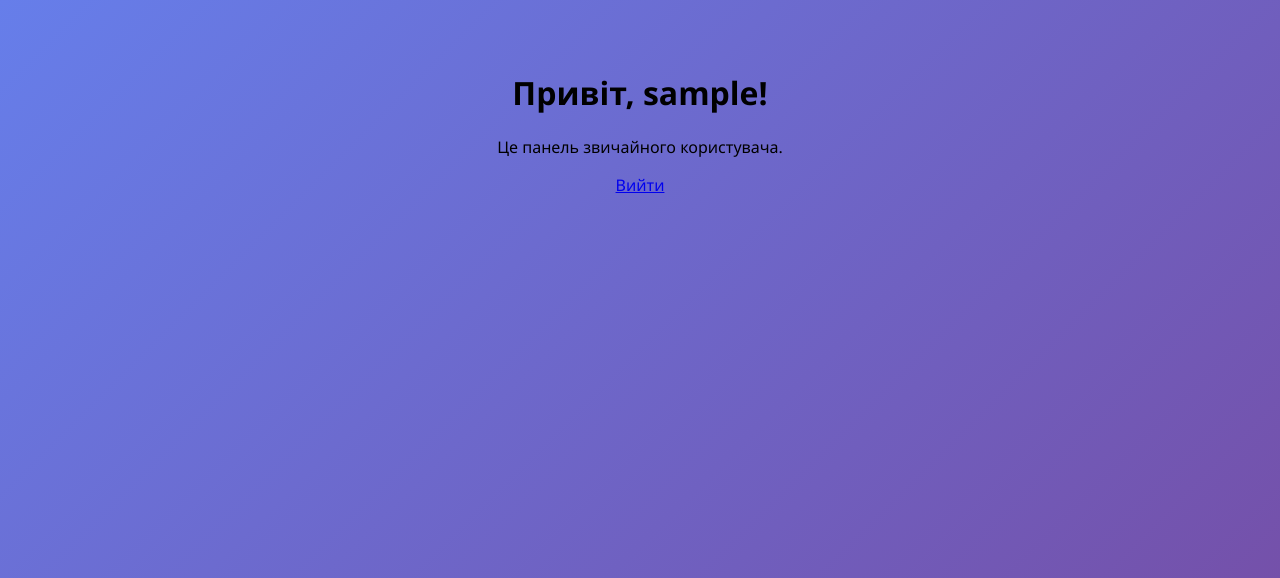
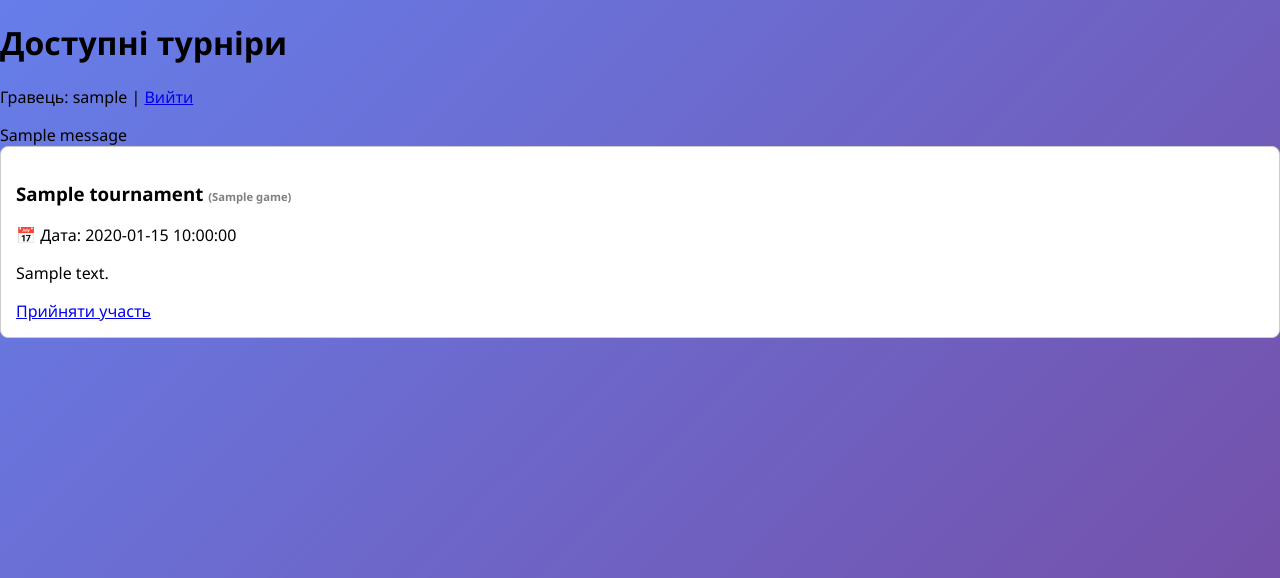
Before and after one commit to VladilavDiD/pythonweb, a Flask app: template MainDirectory/templates/user_home.html in a window 1280 px wide. Shown: the top 578 px of the page. Run offline with Flask 3, Linux system fonts and the light colour scheme; the template is opened without the code that fills it: most values are stand-ins (such as "Sample title", 1, 10 or a date in 2020); one stand-in notice (Sample message) is shown.

Commit message:
push update and start work in task 3

```diff
--- a/MainDirectory/app.py
+++ b/MainDirectory/app.py
@@ -1,71 +1,44 @@
 from flask import Flask, render_template, redirect, url_for, request, session, flash
-from users.db import init_db, create_user, verify_user
+from users.db import init_db, create_user, verify_user, create_tournament, get_all_tournaments, join_tournament_db
 
 app = Flask(__name__)
-app.secret_key = 'secret_key_random_string'  # Обов'язково для сесій!
+app.secret_key = 'secret_key_random_string'
 
-# Запуск БД
 init_db()
 
 
 @app.route('/')
 def index():
-    # Якщо вже увійшов - перекидаємо в кабінет, якщо ні - показуємо Лендінг
     if 'username' in session:
+        if session.get('role') == 'admin':
+            return redirect(url_for('admin_home'))
         return redirect(url_for('user_home'))
     return render_template('index.html')
 
 
+# ... (Login/Register/Logout залишаються без змін) ...
 @app.route('/login', methods=['GET', 'POST'])
 def login():
     if request.method == 'POST':
-        username = request.form.get('username')
-        password = request.form.get('password')
-
-        user = verify_user(username, password)
-
+        user = verify_user(request.form.get('username'), request.form.get('password'))
         if user:
+            session['user_id'] = user['id']  # Зберігаємо ID для запису на турнір
             session['username'] = user['username']
             session['role'] = user['role']
-
-            if user['role'] == 'admin':
-                return redirect(url_for('admin_home'))
-            else:
-                return redirect(url_for('user_home'))
+            return redirect(url_for('admin_home' if user['role'] == 'admin' else 'user_home'))
         else:
-            flash('Невірний логін або пароль!', 'error')
-
+            flash('Помилка входу', 'error')
     return render_template('login.html')
 
 
 @app.route('/register', methods=['GET', 'POST'])
 def register():
     if request.method == 'POST':
-        username = request.form.get('username')
-        password = request.form.get('password')
-
-        if create_user(username, password):
-            flash('Акаунт створено успішно! Тепер увійдіть.', 'success')
-            # Оце перенаправлення точно спрацює
+        if create_user(request.form.get('username'), request.form.get('password')):
+            flash('Успішно! Увійдіть.', 'success')
             return redirect(url_for('login'))
-        else:
-            flash('Користувач з таким логіном вже існує.', 'error')
-
+        flash('Користувач існує', 'error')
     return render_template('register.html')
-
-
-@app.route('/user_home')
-def user_home():
-    if 'username' not in session:
-        return redirect(url_for('login'))
-    return render_template('user_home.html', username=session['username'])
-
-
-@app.route('/admin_home')
-def admin_home():
-    if 'username' not in session or session.get('role') != 'admin':
-        return redirect(url_for('login'))
-    return render_template('admin_home.html', username=session['username'])
 
 
 @app.route('/logout')
@@ -74,5 +47,44 @@ def logout():
     return redirect(url_for('index'))
 
 
+# --- MVP ЛОГІКА ---
+
+@app.route('/user_home')
+def user_home():
+    if 'username' not in session: return redirect(url_for('login'))
+    # Показуємо список турнірів
+    tournaments = get_all_tournaments()
+    return render_template('user_home.html', username=session['username'], tournaments=tournaments)
+
+
+@app.route('/admin_home', methods=['GET', 'POST'])
+def admin_home():
+    if session.get('role') != 'admin': return redirect(url_for('login'))
+
+    if request.method == 'POST':
+        # Створення турніру
+        create_tournament(
+            request.form.get('name'),
+            request.form.get('game'),
+            request.form.get('date'),
+            request.form.get('description')
+        )
+        flash('Турнір створено!', 'success')
+
+    return render_template('admin_home.html', username=session['username'])
+
+
+@app.route('/join/<int:t_id>')
+def join_tournament(t_id):
+    if 'user_id' not in session: return redirect(url_for('login'))
+
+    if join_tournament_db(session['user_id'], t_id):
+        flash('Ви успішно зареєструвалися на турнір!', 'success')
+    else:
+        flash('Ви вже берете участь у цьому турнірі.', 'info')
+
+    return redirect(url_for('user_home'))
+
+
 if __name__ == '__main__':
     app.run(debug=True)
--- a/MainDirectory/templates/user_home.html
+++ b/MainDirectory/templates/user_home.html
@@ -1,15 +1,28 @@
 <!DOCTYPE html>
 <html lang="uk">
 <head>
-    <meta charset="UTF-8">
-    <title>Кабінет</title>
+    <title>Кабінет Гравця</title>
     <link rel="stylesheet" href="{{ url_for('static', filename='style.css') }}">
 </head>
 <body>
-    <div class="container" style="text-align: center; padding: 50px;">
-        <h1>Привіт, {{ username }}!</h1>
-        <p>Це панель звичайного користувача.</p>
-        <a href="{{ url_for('logout') }}" class="btn">Вийти</a>
+    <div class="container">
+        <h1>Доступні турніри</h1>
+        <p>Гравець: {{ username }} | <a href="{{ url_for('logout') }}">Вийти</a></p>
+
+        {% with messages = get_flashed_messages(with_categories=true) %}
+            {% if messages %}{% for cat, msg in messages %}<div class="{{ cat }}">{{ msg }}</div>{% endfor %}{% endif %}
+        {% endwith %}
+
+        <div class="tournaments-list">
+            {% for t in tournaments %}
+            <div class="tournament-card" style="border:1px solid #ccc; padding:15px; margin-bottom:10px; border-radius:8px; background: white;">
+                <h3>{{ t.name }} <span style="font-size:0.6em; color:gray;">({{ t.game }})</span></h3>
+                <p>📅 Дата: {{ t.date }}</p>
+                <p>{{ t.description }}</p>
+                <a href="{{ url_for('join_tournament', t_id=t.id) }}" class="btn">Прийняти участь</a>
+            </div>
+            {% endfor %}
+        </div>
     </div>
 </body>
 </html>
--- a/MainDirectory/users/db.py
+++ b/MainDirectory/users/db.py
@@ -8,7 +8,8 @@ DB_NAME = 'users.db'
 def init_db():
     conn = sqlite3.connect(DB_NAME)
     c = conn.cursor()
-    # Створюємо таблицю
+
+    # Таблиця користувачів
     c.execute('''
         CREATE TABLE IF NOT EXISTS users (
             id INTEGER PRIMARY KEY AUTOINCREMENT,
@@ -17,40 +18,96 @@ def init_db():
             role TEXT NOT NULL
         )
     ''')
+
+    # Таблиця турнірів (НОВЕ)
+    c.execute('''
+        CREATE TABLE IF NOT EXISTS tournaments (
+            id INTEGER PRIMARY KEY AUTOINCREMENT,
+            name TEXT NOT NULL,
+            game TEXT NOT NULL,
+            date TEXT NOT NULL,
+            description TEXT
+        )
+    ''')
+
+    # Таблиця учасників (хто куди записався) (НОВЕ)
+    c.execute('''
+        CREATE TABLE IF NOT EXISTS participants (
+            id INTEGER PRIMARY KEY AUTOINCREMENT,
+            user_id INTEGER,
+            tournament_id INTEGER,
+            FOREIGN KEY(user_id) REFERENCES users(id),
+            FOREIGN KEY(tournament_id) REFERENCES tournaments(id)
+        )
+    ''')
+
+    # Створення адміна
+    try:
+        admin_pass = generate_password_hash("admin123", method='pbkdf2:sha256')
+        c.execute('INSERT INTO users (username, password_hash, role) VALUES (?, ?, ?)',
+                  ("admin", admin_pass, "admin"))
+    except sqlite3.IntegrityError:
+        pass
+
     conn.commit()
     conn.close()
 
 
+# --- Функції користувачів (залишаються ті самі) ---
 def create_user(username, password, role='user'):
     conn = sqlite3.connect(DB_NAME)
     c = conn.cursor()
-
-    # Хешуємо пароль (безпечно)
-    # pbkdf2:sha256 - стандартний надійний метод
     p_hash = generate_password_hash(password, method='pbkdf2:sha256')
-
     try:
-        c.execute('INSERT INTO users (username, password_hash, role) VALUES (?, ?, ?)',
-                  (username, p_hash, role))
+        c.execute('INSERT INTO users (username, password_hash, role) VALUES (?, ?, ?)', (username, p_hash, role))
         conn.commit()
+        return True
+    except sqlite3.IntegrityError:
+        return False
+    finally:
         conn.close()
-        return True  # Успішно
-    except sqlite3.IntegrityError:
-        conn.close()
-        return False  # Користувач вже існує
 
 
 def verify_user(username, password):
     conn = sqlite3.connect(DB_NAME)
     c = conn.cursor()
-    c.execute('SELECT username, password_hash, role FROM users WHERE username=?', (username,))
+    c.execute('SELECT id, username, password_hash, role FROM users WHERE username=?', (username,))
     user = c.fetchone()
     conn.close()
+    if user and check_password_hash(user[2], password):
+        return {'id': user[0], 'username': user[1], 'role': user[3]}
+    return None
 
-    if user:
-        stored_hash = user[1]
-        # Перевіряємо пароль
-        if check_password_hash(stored_hash, password):
-            return {'username': user[0], 'role': user[2]}
 
-    return None
+# --- НОВІ ФУНКЦІЇ ДЛЯ ТУРНІРІВ ---
+
+def create_tournament(name, game, date, description):
+    conn = sqlite3.connect(DB_NAME)
+    c = conn.cursor()
+    c.execute('INSERT INTO tournaments (name, game, date, description) VALUES (?, ?, ?, ?)',
+              (name, game, date, description))
+    conn.commit()
+    conn.close()
+
+
+def get_all_tournaments():
+    conn = sqlite3.connect(DB_NAME)
+    conn.row_factory = sqlite3.Row  # Дозволяє звертатися по назві колонок
+    c = conn.cursor()
+    c.execute('SELECT * FROM tournaments ORDER BY id DESC')
+    return c.fetchall()
+
+
+def join_tournament_db(user_id, tournament_id):
+    conn = sqlite3.connect(DB_NAME)
+    c = conn.cursor()
+    # Перевірка, чи вже зареєстрований
+    c.execute('SELECT * FROM participants WHERE user_id=? AND tournament_id=?', (user_id, tournament_id))
+    if c.fetchone():
+        conn.close()
+        return False  # Вже є
+
+    c.execute('INSERT INTO participants (user_id, tournament_id) VALUES (?, ?)', (user_id, tournament_id))
+    conn.commit()
+    conn.close()
+    return True
```
Also changed, not shown: MainDirectory/templates/admin_home.html (+18 -5 lines).
